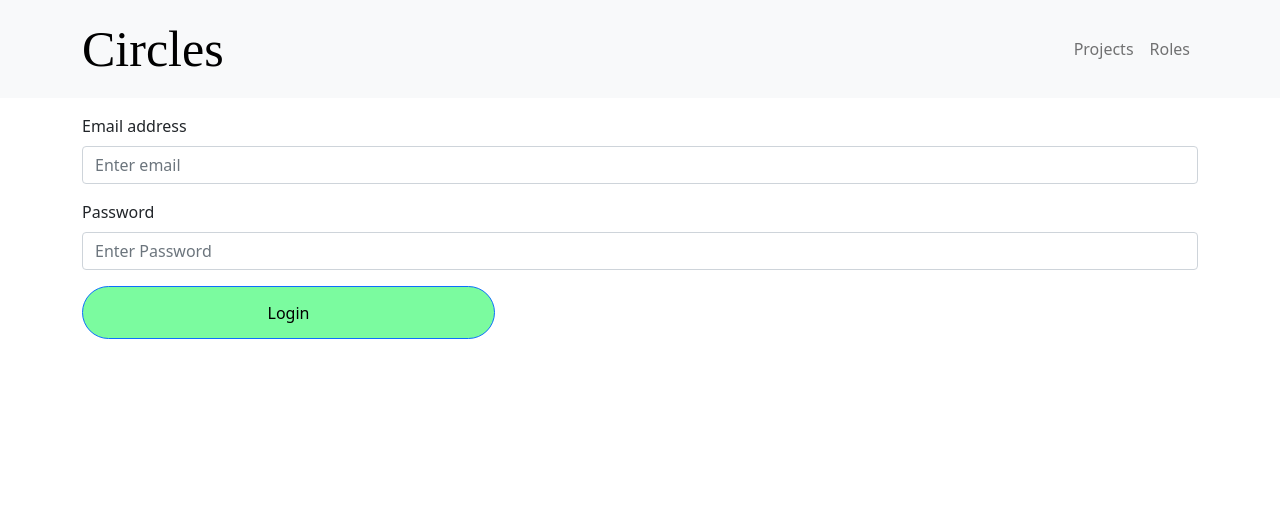
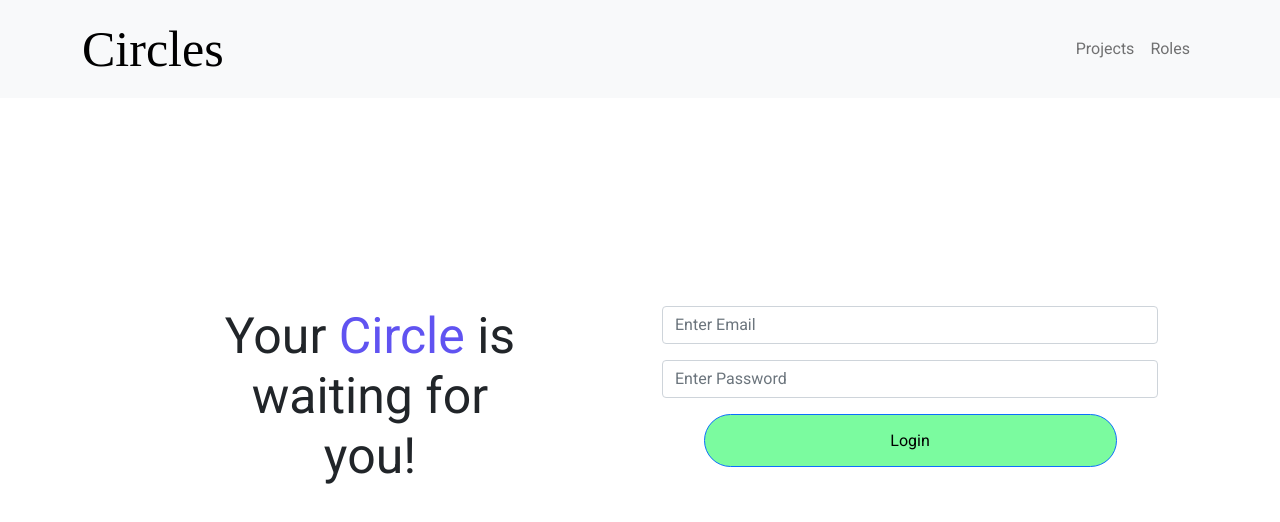
Before and after one commit to sohan1998/domain-specific-collaboration-and-networking, a React (Create React App) app in the folder frontend/: page /login in a window 1280 px wide. Shown: the top 522 px of the page. Built offline with nearby package versions, Linux system fonts and the light colour scheme; a web font is replaced by a local one.

Commit message:
fix(frontend): update login

```diff
--- a/frontend/src/App.css
+++ b/frontend/src/App.css
@@ -1,5 +1,8 @@
+@import url('https://fonts.googleapis.com/css2?family=Roboto&display=swap');
+
 .App {
     text-align: center;
+    font-family: 'Roboto', sans-serif;
 }
 
 .App-logo {
--- a/frontend/src/App.js
+++ b/frontend/src/App.js
@@ -1,6 +1,6 @@
 // import logo from './logo.svg';
 import './App.css';
-import { BrowserRouter as Router, Routes, Route } from 'react-router-dom';
+import { BrowserRouter as Router, Routes, Route, useLocation } from 'react-router-dom';
 import Login from './components/login/login';
 import Register from './components/register/register';
 import 'bootstrap/dist/css/bootstrap.min.css';
@@ -8,8 +8,10 @@ import NavbarComponent from './components/common/navbar';
 // import { Navbar } from 'react-bootstrap';
 
 function App() {
+    // const location = useLocation();
     return (
-        <div className='app'>
+        <div className='App'>
+            {/* {location.pathname !== '/login' && location.pathname !== '/register' && <NavbarComponent />} */}
             {<NavbarComponent />}
 
             <Router>
--- /dev/null
+++ b/frontend/src/components/common/font.css
@@ -0,0 +1,3 @@
+.change-to-purple {
+    color: rgb(96,83,241);
+}
--- /dev/null
+++ b/frontend/src/components/login/login.css
@@ -0,0 +1,16 @@
+.login-wrapper {
+    display: flex;
+    justify-content: space-between;
+    min-height: 100vh;
+    padding: 100px;
+    /* width: 100%; */
+    /* background-color: lightblue; */
+    /* padding-top: 5px; */
+}
+
+.login-wrapper-item {
+    width: 50%;
+    /* background-color: lightgray; */
+    padding: 10px;
+    padding-top: 10%;
+}
--- a/frontend/src/components/login/login.js
+++ b/frontend/src/components/login/login.js
@@ -1,19 +1,31 @@
 import React, { Component } from 'react';
 import { Button, Form, Container } from 'react-bootstrap';
 import './../common/button.css';
+import './../common/font.css';
+import './login.css';
 
 export default class Login extends Component {
     render() {
         return (
+            <div className='login-wrapper'>
+                <div className='login-wrapper-item '>
+                    <h1 style={{ fontSize: '50px' }}>
                         <div>
-                <Container className='mt-3'>
+                            Your <span className='change-to-purple'> Circle </span> is
+                        </div>
+                        <div> waiting for</div>
+                        <div> you!</div>
+                    </h1>
+                </div>
+                <div className='login-wrapper-item'>
+                    <Container>
                         <Form>
                             <Form.Group className='mb-3' controlId='formEmail'>
-                            <Form.Label>Email address</Form.Label>
-                            <Form.Control type='email' placeholder='Enter email' />
+                                {/* <Form.Label>Email address</Form.Label> */}
+                                <Form.Control type='email' placeholder='Enter Email' />
                             </Form.Group>
                             <Form.Group className='mb-3' controlId='formPassword'>
-                            <Form.Label>Password</Form.Label>
+                                {/* <Form.Label>Password</Form.Label> */}
                                 <Form.Control type='password' placeholder='Enter Password' />
                             </Form.Group>
                             {/* <Form.Group className='mb-3' controlId='formCheckbox'>
@@ -25,6 +37,7 @@ export default class Login extends Component {
                         </Form>
                     </Container>
                 </div>
+            </div>
         );
     }
 }
--- a/frontend/src/components/register/register.js
+++ b/frontend/src/components/register/register.js
@@ -6,12 +6,6 @@ export default class Register extends Component {
     render() {
         return (
             <div>
-                {/* {location.pathname !== '/login' &&
-                    location.pathname !== '/signIn/email' &&
-                    location.pathname !== '/signIn/returningUser' &&
-                    location.pathname !== '/signIn/newUser' &&
-                    location.pathname !== '/signUp' && <Navbar />} */}
-
                 <Container className='mt-3'>
                     <Form>
                         <Form.Group className='mb-3' controlId='formFirstName'>
```
Lines whose indentation alone changed are shown as unchanged.
